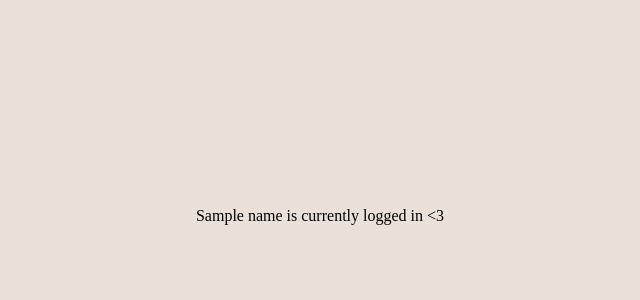
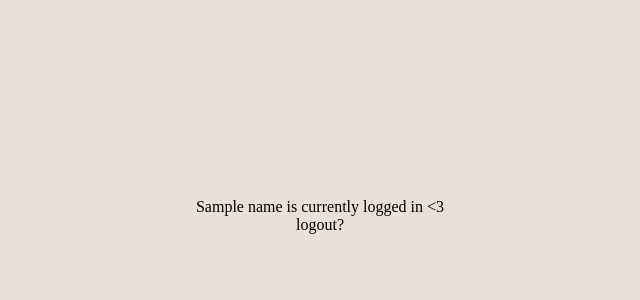
Before and after one commit to tintedwindow/fiore, a Flask app: template templates/home.html in a window 1280 px wide. Shown: the part 184-484 px from the top of the page, without its empty margins (320-960 px from the left). Run offline with Flask 3, Linux system fonts and the light colour scheme; the template is opened without the code that fills it: most values are stand-ins (such as "Sample title", 1, 10 or a date in 2020); some libraries are stand-ins or nearby versions; some web fonts are replaced.

Commit message:
Add Logout feature

```diff
--- a/app.py
+++ b/app.py
@@ -86,6 +86,16 @@ def login():
     # User reached route via a GET -> Simply clicking from home screen
     return render_template("login.html")
 
+@app.route("/logout")
+def logout():
+    """Log user out"""
+
+    # Forget any user_id
+    session.clear()
+
+    # Redirect user to login form
+    return redirect("/")
+
 @app.route("/register", methods=["GET", "POST"])
 def register():
     """Register user"""
--- a/templates/home.html
+++ b/templates/home.html
@@ -5,5 +5,10 @@
 {% endblock %}
 
 {% block main %}
-{{name}} is currently logged in &lt;3
+<p style="font-size: 16px;">
+    {{name}} is currently logged in &lt;3
+    <br>
+    <a href="/logout">logout?</a>
+</p>
+
 {% endblock %}
```
Also changed, not shown: 1 other file.
